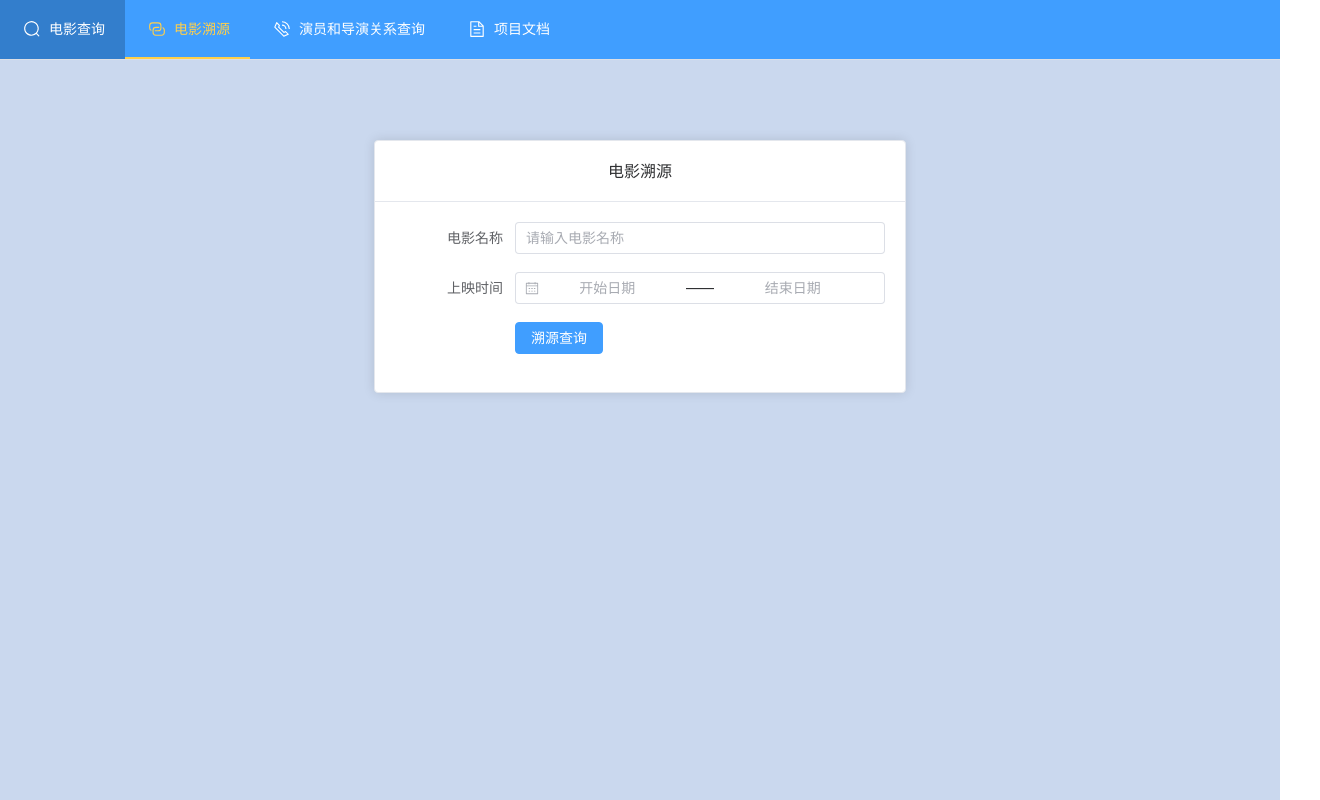
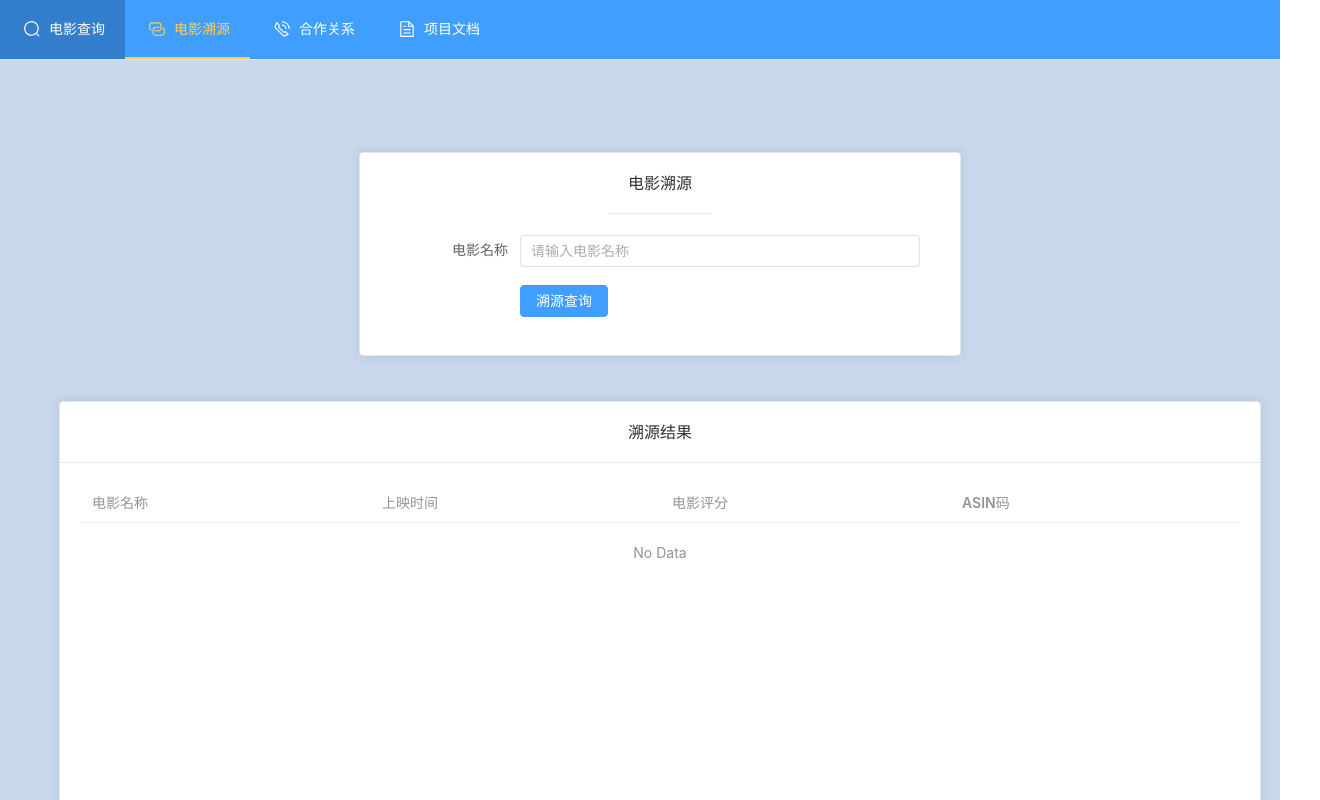
Before and after one commit to Viviennie/database_house_frontend, a Vue app: page /movie-trace in a window 1280 px wide. Shown: the top 800 px of the page, 1320 px wide, since content can reach past the window. Built offline with nearby package versions, Linux system fonts and the light colour scheme.

Commit message:
溯源界面

```diff
--- a/src/api/relationalService.js
+++ b/src/api/relationalService.js
@@ -28,3 +28,11 @@ export const fetchRelationalData = (queryForm) => {
   // 执行 GET 请求，将查询字符串附加到 URL 中
   return relationalClient.get(`/query_movie?${queryString}`);
 };
+export const traceRelationalData = (p) => {
+  // 执行 GET 请求，将查询字符串附加到 URL 中
+  const q={
+    movie_name: p.value
+  }
+  const queryString = new URLSearchParams(q).toString();
+  return relationalClient.get(`/traceability?${queryString}`);
+};
--- a/src/components/NavBar.vue
+++ b/src/components/NavBar.vue
@@ -18,7 +18,7 @@
     </el-menu-item>
     <el-menu-item index="/relation">
       <el-icon><Phone/></el-icon>
-      演员和导演关系查询
+      合作关系
     </el-menu-item>
     <el-menu-item index="/documentation">
       <el-icon><Document /></el-icon>
--- a/src/views/MovieQuery.vue
+++ b/src/views/MovieQuery.vue
@@ -89,41 +89,38 @@
           <el-tab-pane label="分布式数据库的结果">
             <el-table :data="dr" style="width: 100%; height: 600px;">
               <el-table-column prop="movie_name" label="电影名字" />
-              <!-- <el-table-column prop="movieId" label="电影ID" />
-              <el-table-column prop="directors" label="导演" />
-              <el-table-column prop="actors" label="演员" /> -->
               <el-table-column prop="movie_release_time" label="电影上映时间"  />
               <el-table-column prop="movie_score" label="电影评分"  :formatter="formatScore" />
-              <!-- <el-table-column prop="versions" label="版本" />
-              <el-table-column prop="style" label="风格" />
-              <el-table-column prop="asin" label="ASIN码" /> -->
             </el-table>
+            <el-row >
+              <el-col :span="24">
+                <div>结果总数：{{ len[0]}}</div>
+              </el-col>
+            </el-row>
           </el-tab-pane>
           <el-tab-pane label="关系数据库的结果">
             <el-table :data="rr" style="width: 100%; height: 600px;">
               <el-table-column prop="movie_name" label="电影名字" />
-              <!-- <el-table-column prop="movieId" label="电影ID" />
-              <el-table-column prop="directors" label="导演" />
-              <el-table-column prop="actors" label="演员" /> -->
               <el-table-column prop="movie_release_time" label="电影上映时间"  />
               <el-table-column prop="movie_score" label="电影评分"  :formatter="formatScore" />
-              <!-- <el-table-column prop="versions" label="版本" />
-              <el-table-column prop="style" label="风格" />
-              <el-table-column prop="asin" label="ASIN码" /> -->
             </el-table>
+            <el-row >
+              <el-col :span="24">
+                <div>结果总数：{{ len[1] }}</div>
+              </el-col>
+            </el-row>
           </el-tab-pane>
           <el-tab-pane label="图数据库的结果">
             <el-table :data="gr" style="width: 100%; height: 600px;">
               <el-table-column prop="movie_name" label="电影名字" />
-              <!-- <el-table-column prop="movieId" label="电影ID" />
-              <el-table-column prop="directors" label="导演" />
-              <el-table-column prop="actors" label="演员" /> -->
               <el-table-column prop="movie_release_time" label="电影上映时间"  />
               <el-table-column prop="movie_score" label="电影评分"  :formatter="formatScore" />
-              <!-- <el-table-column prop="versions" label="版本" />
-              <el-table-column prop="style" label="风格" />
-              <el-table-column prop="asin" label="ASIN码" /> -->
             </el-table>
+            <el-row >
+              <el-col :span="24">
+                <div>结果总数：{{ len[2] }}</div>
+              </el-col>
+            </el-row>
           </el-tab-pane>
         </el-tabs>
       </el-card>
@@ -161,12 +158,12 @@
 </template>
 
 <script setup>
-import { ref, reactive, onMounted, computed } from 'vue'
+import { ref, reactive, onMounted} from 'vue'
 import * as echarts from 'echarts'
 import { fetchDistributedData } from '../api/distributedService'
 import { fetchRelationalData } from '../api/relationalService'
 import { fetchGraphData } from '../api/graphService'
-import { ElMention, ElMessage, formatter } from 'element-plus'
+import {ElMessage } from 'element-plus'
 
 const queryForm = reactive({
   name: '',
@@ -187,6 +184,7 @@ const graphlog=ref("暂无日志")
 const rr=ref([])
 const dr=ref([])
 const gr=ref([])
+const len=ref([0,0,0])
 
 const validateScoreRange = () => {
   if (queryForm.score[1] < queryForm.score[0]) {
@@ -228,12 +226,14 @@ const handleSubmit = async () => {
     a=distributedResponse.data.time
     dr.value =distributedResponse.data.results
     fenbulog.value=distributedResponse.data.report
+    len.value[0]=distributedResponse.data.num
     ElMessage({message:"分布式数据库查询成功",type: 'success'})
   }
 
   if (relationalResponse && relationalResponse.data ) {
     b=relationalResponse.data.time
     rr.value =relationalResponse.data.results
+    len.value[1]=relationalResponse.data.len
     ElMessage({message:"关系型数据库查询成功",type: 'success'})
   }
 
@@ -241,6 +241,7 @@ const handleSubmit = async () => {
     c=graphResponse.data.time
     gr.value =graphResponse.data.results
     graphlog.value=graphResponse.data.report
+    len.value[2]=graphResponse.data.num
     ElMessage({message: '图数据库查询成功',type: 'success'})
   }
   updateChart([
@@ -284,8 +285,6 @@ onMounted(() => {
 function formatScore(row, column, cellValue) {
     return cellValue ? cellValue.toFixed(2) : '-';
   }
-
-
 </script>
 
 <style scoped>
--- a/src/views/MovieTrace.vue
+++ b/src/views/MovieTrace.vue
@@ -1,5 +1,5 @@
 <template>
-  <div class="trace-container">
+  <div class="trace-container" v-loading="loading">
     <el-card class="trace-form">
       <template #header>
         <div class="card-header">
@@ -7,19 +7,11 @@
         </div>
       </template>
 
-      <el-form :model="traceForm" label-width="120px">
-        <el-form-item label="电影名称">
-          <el-input v-model="traceForm.name" placeholder="请输入电影名称" />
-        </el-form-item>
-
-        <el-form-item label="上映时间">
-          <el-date-picker
-            v-model="traceForm.releaseDate"
-            type="daterange"
-            range-separator="——"
-            start-placeholder="开始日期"
-            end-placeholder="结束日期"
-          />
+      <el-form :model="traceForm" label-width="120px" >
+        <el-form-item label="电影名称" >
+          <div style="width: 400px;">
+            <el-input v-model="traceForm" placeholder="请输入电影名称" clearable />
+          </div>
         </el-form-item>
 
         <el-form-item>
@@ -28,63 +20,94 @@
       </el-form>
     </el-card>
 
-    <el-card v-if="showResults" class="trace-results">
+    <el-card  class="trace-results">
       <template #header>
         <div class="card-header">
           <span>溯源结果</span>
         </div>
       </template>
-      <el-table :data="traceResults" style="width: 100%">
-        <el-table-column prop="name" label="电影名称" />
-        <el-table-column prop="releaseDate" label="上映时间" />
-        <el-table-column prop="asin" label="ASIN码" />
+      <el-table :data="traceResults" style="width: 100%;height:600px;">
+        <el-table-column prop="movie_name" label="电影名称" />
+        <el-table-column prop="movie_release_time" label="上映时间" />
+        <el-table-column prop="score" label="电影评分"  :formatter="formatScore"/>
+        <el-table-column label="ASIN码" >
+          <template #default="{ row }">
+            <div>
+              <div v-for="i in row.version" >
+                <span>{{ i }}</span>
+              </div>
+            </div>
+          </template>
+        </el-table-column>
       </el-table>
+      <el-row >
+        <el-col :span="24">
+          <div>结果总数：{{ len}}</div>
+        </el-col>
+      </el-row>
     </el-card>
   </div>
 </template>
 
 <script setup>
-import { ref, reactive } from 'vue'
-import { fetchRelationalData } from '../api/relationalService'
-import { fetchDistributedData } from '../api/distributedService'
+import { ref} from 'vue'
+import { traceRelationalData } from '../api/relationalService'
+import { ElMessage } from 'element-plus';
 
-const traceForm = reactive({
-  name: '',
-  releaseDate: []
-})
-
-const showResults = ref(false)
+const traceForm = ref('')
+let loading=ref(false)
 const traceResults = ref([])
-
+let len=ref(0)
 const handleTrace = async () => {
+  loading.value=true
   try {
     const response = await Promise.race([
-      fetchRelationalData(traceForm),
-      fetchDistributedData(traceForm)
+      traceRelationalData(traceForm),
     ])
+    traceResults.value = response.data.data
+    len.value=response.data.len
+    ElMessage.success("溯源查询成功")
 
-    traceResults.value = response.data.results
-    showResults.value = true
   } catch (error) {
-    console.error('溯源查询失败:', error)
-    // ElMessage.error('溯源查询失败，请稍后重试')
+    ElMessage.error("溯源查询失败，请稍后重试")
+  }
+  finally{
+    loading.value=false
   }
 }
+function formatScore(row, column, cellValue) {
+    return cellValue ? cellValue.toFixed(2) : '-';
+  }
+
 </script>
 
 <style scoped>
 .trace-container {
   padding: 80px 20px 20px;
-  max-width: 1200px;
-  height: 90vh;
+  width: 100%;
+  height: 1000px;
   margin: 0 auto;
+  display: flex;
+  flex-direction: column;
+  justify-content: space-around;
+  align-items: center;
 }
 
 .trace-form {
   margin-bottom: 20px;
+  width: 600px;
+  display: flex;
+  flex-direction: column;
+  justify-content: center;
+  align-items: center;
 }
 
 .card-header {
   font-weight: bold;
 }
+
+.trace-results{
+  width: 1200px;
+
+}
 </style>
```
